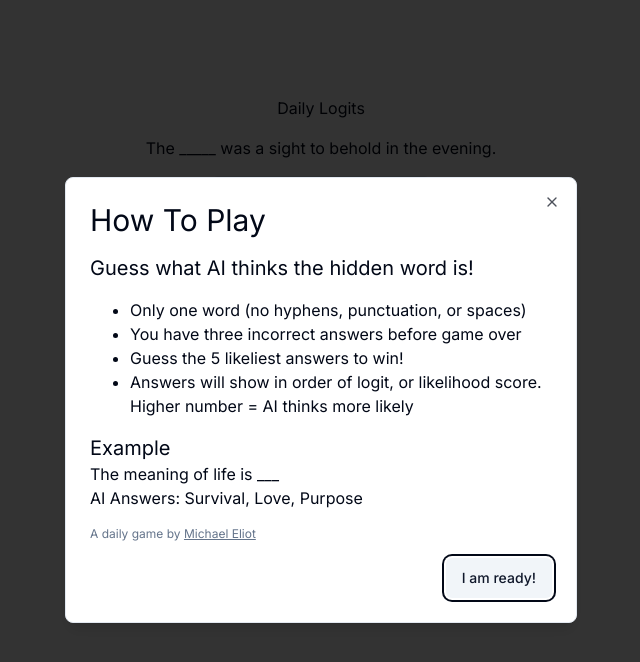
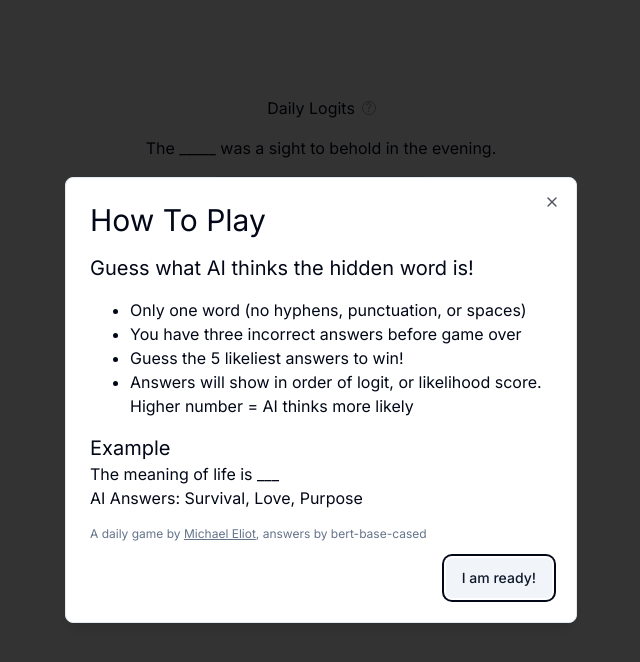
Before and after one commit to michaeleliot/daily-logits, a Next.js app: page / in a window 1280 px wide. Shown: the top 662 px of the page, without its empty margins (319-959 px from the left). Built offline with nearby package versions, Linux system fonts and the light colour scheme; what replicate would draw is missing.

Commit message:
fix: cleanup game animations and general client interaction

```diff
--- a/components/answers.tsx
+++ b/components/answers.tsx
@@ -1,13 +1,28 @@
 import { Answer } from "@/lib/type";
+import { useEffect, useState } from "react";
 
-export default function Answers({answers, hasLost}: {answers: Answer[], hasLost: boolean}) {
+export default function Answers({answers}: {answers: Answer[]}) {
   return (
     <div className="flex flex-col gap-5 mt-3 w-full items-center">
       {answers.map((answer, i) =>
-        <div key={i} className={`transition-all ${answer.revealed || hasLost ? "animate-flip" : ""} outline rounded p-3 w-full sm:w-1/2 lg:w-1/5 text-center`}>
-          {answer.revealed || hasLost ? `${answer.word[0].toUpperCase() + answer.word.slice(1)} ${answer.logit}` : `(${i + 1})`}
-        </div>
+        <Answer key={answer.word} answer={answer}/>
       )}
       </div>
   );
 }
+
+function Answer({answer}: {answer: Answer}) {
+  const [showAnimation, setShowAnimation] = useState(answer.revealed)
+  if (answer.failReveal) {
+    setTimeout(() => setShowAnimation(true), 400 * answer.failReveal)
+  }
+
+  useEffect(() => {
+    setShowAnimation(answer.revealed)
+  }, [setShowAnimation, answer.revealed])
+
+  return (<div className={`transition-all ${showAnimation ? "animate-flip" : ""} outline rounded p-3 w-full sm:w-1/2 lg:w-1/5 text-center`}>
+    {showAnimation ? `${answer.word[0].toUpperCase() + answer.word.slice(1)} ${answer.logit}` : `(${answer.position + 1})`}
+  </div>
+  )
+}
--- a/components/dialog-complete.tsx
+++ b/components/dialog-complete.tsx
@@ -13,7 +13,7 @@ import { Answer } from "@/lib/type"
 import { useState } from "react"
 
 export function DialogComplete({open, close, isWinner, answers}: {open: boolean, close: () => void, isWinner: boolean, answers: Answer[]}) {
-  const emojiString = answers.map(answer => answer.revealed ? "🧠" : "🤖").join(" ")
+  const emojiString = answers.map(answer => !answer.failReveal ? "🧠" : "🤖").join(" ")
   const [isCopied, setIsCopied] = useState(false)
   return (
     <Dialog open={open}>
--- a/components/dialog-intro.tsx
+++ b/components/dialog-intro.tsx
@@ -32,9 +32,8 @@ export function DialogIntro({open, close}: {open: boolean, close: () => void}) {
           <div>AI Answers: Survival, Love, Purpose</div>
         </div>
         <div className="text-xs text-slate-500">
-          A daily game by <a target="_blank" className="underline" href="https://twitter.com/MichaelEliot">Michael Eliot</a>
+          A daily game by <a target="_blank" className="underline" href="https://twitter.com/MichaelEliot">Michael Eliot</a>, answers by bert-base-cased
         </div>
-
         <DialogFooter>
           <DialogClose asChild>
             <Button onClick={close} type="button" variant="secondary">
--- a/components/game.tsx
+++ b/components/game.tsx
@@ -22,12 +22,20 @@ export default function Game({question, defaultAnswers}: {question: string, defa
   const [input, setInput] = useState("")
   const inputRef = useRef<HTMLInputElement>(null);
 
-  const winner = answers.filter(answer => answer.revealed).length === 5
   const loser = !guessCount
+  const winner = answers.filter(answer => answer.revealed).length === 5 && !loser
 
   useEffect(() => {
     if (winner || loser) {
-      setTimeout(() => setShowCompleteDialog(true), 1500)
+      let failures = 0
+      const answersWithFailures: Answer[] = answers.map(answer => {
+        if (!answer.revealed) {
+          return {...answer, failReveal: ++failures}
+        }
+        return answer
+      })
+      setAnswers(answersWithFailures)
+      setTimeout(() => setShowCompleteDialog(true), 3000)
     }
   }, [winner, loser, setShowCompleteDialog])
 
@@ -53,10 +61,6 @@ export default function Game({question, defaultAnswers}: {question: string, defa
     }
   }, [wrongAnimation])
 
-  const submit = useCallback(() => {
-
-  }, [])
-
   return (
     <div className="w-full h-full flex flex-col gap-4 items-center">
       {
@@ -68,9 +72,17 @@ export default function Game({question, defaultAnswers}: {question: string, defa
       {
         isLoading ?
         <div>Loading...</div> :
-        <><div>Daily Logits</div>
+        <><div className="flex flex-row items-center gap-2">
+          <div>
+            Daily Logits
+          </div>
+          <button onClick={() => setShowDialog(true)} className="flex items-center justify-center h-3 w-3 outline outline-1 outline-slate-400 text-slate-400 rounded-full text-xs">
+            ?
+          </button>
+        </div>
         <div>{question}</div>
         <Input ref={inputRef} value={input} disabled={loser || winner} onChange={(e) => setInput(e.target.value.replace(/[^a-zA-Z]/g, ''))} onKeyDown={(e) => {
+          //@ts-ignore
           const inputText = e.target.value
           if (e.key === 'Enter' && inputText && inputRef.current) {
             inputRef.current.blur()
@@ -98,51 +110,15 @@ export default function Game({question, defaultAnswers}: {question: string, defa
             }
 
             setInput("")
+            inputRef.current.focus()
           }
         }} className={`sm:w-1/5 ${wrongAnimation ? "animate-horizontal-shaking" : ""}`}></Input>
         <div className="flex flex-row gap-3">
-          Misses:
           {
             Array.from(Array(defaultNumGuesses)).map((_, i) => <div className={`${i >= guessCount ? "animate-shrink fill-mode-forwards" : ""}`} key={i}>O</div>)
           }
         </div>
-        <Answers answers={answers} hasLost={loser} />
-        {/* <div className="h-80 px-10 w-full flex flex-col mt-5 items-center">
-          <div className="flex justify-between items-center mb-4 gap-1">
-            {["Q", "W", "E", "R", "T", "Y", "U", "I", "O", "P"].map((key) => (
-              <button disabled={winner || loser} onClick={() => {
-                console.log("didn't click")
-                setInput(input => input + key)
-                }} key={key} className="bg-gray-500 text-white font-bold text-lg min-w-8 py-2 px-2 rounded-md hover:bg-gray-600 focus:outline-none">
-                {key}
-              </button>
-            ))}
-          </div>
-          <div className="flex justify-between items-center mb-4 gap-1">
-            {["A", "S", "D", "F", "G", "H", "J", "K", "L"].map((key) => (
-              <button disabled={winner || loser} onClick={() => setInput(input => input + key)} key={key} className="bg-gray-500 text-white font-bold text-lg min-w-8 py-2 px-2 rounded-md hover:bg-gray-600 focus:outline-none">
-              {key}
-            </button>
-            ))}
-          </div>
-          <div className="flex justify-between items-center gap-1">
-            {["enter", "Z", "X", "C", "V", "B", "N", "M", "<="].map(
-              (key) => (
-              <button disabled={winner || loser} onClick={() => {
-                if (key == "enter") {
-                  submit()
-                } else if (key == "<=") {
-                  setInput(input =>input.slice(0,-1))
-                } else {
-                  setInput(input => input + key)
-                }
-                }} key={key} className="bg-gray-500 text-white font-bold text-lg min-w-8 py-2 px-2 rounded-md hover:bg-gray-600 focus:outline-none">
-                {key}
-              </button>
-              )
-            )}
-          </div>
-        </div> */}
+        <Answers answers={answers} />
       </>
       }
     </div>
--- a/lib/type.ts
+++ b/lib/type.ts
@@ -1,6 +1,7 @@
 export interface Answer {
   word: string,
   logit: number,
-  position: number
+  position: number,
+  failReveal?: number,
   revealed?: boolean
 }
```
Also changed, not shown: 1 other file (tests, documents, lock files or other folders).
